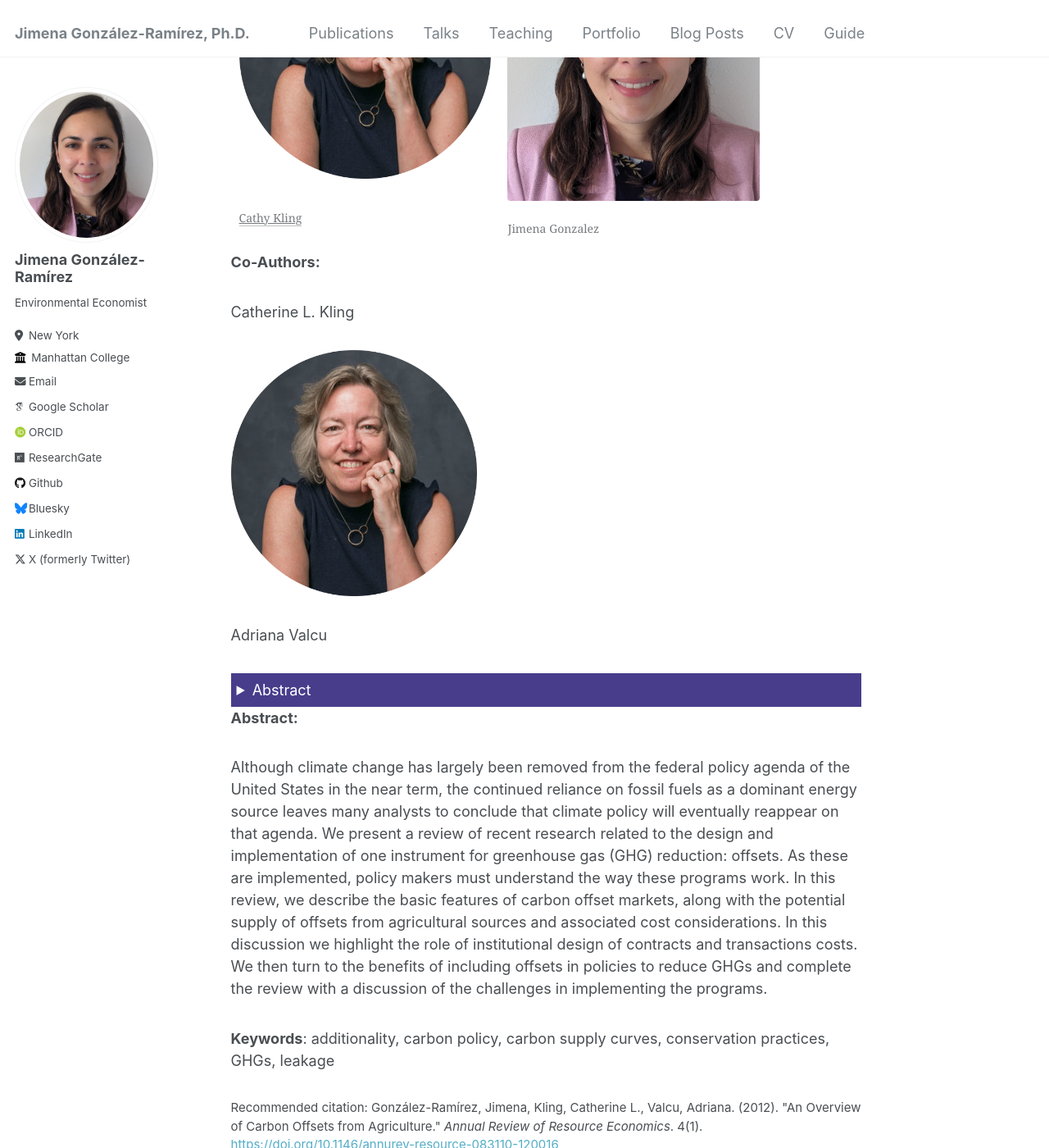
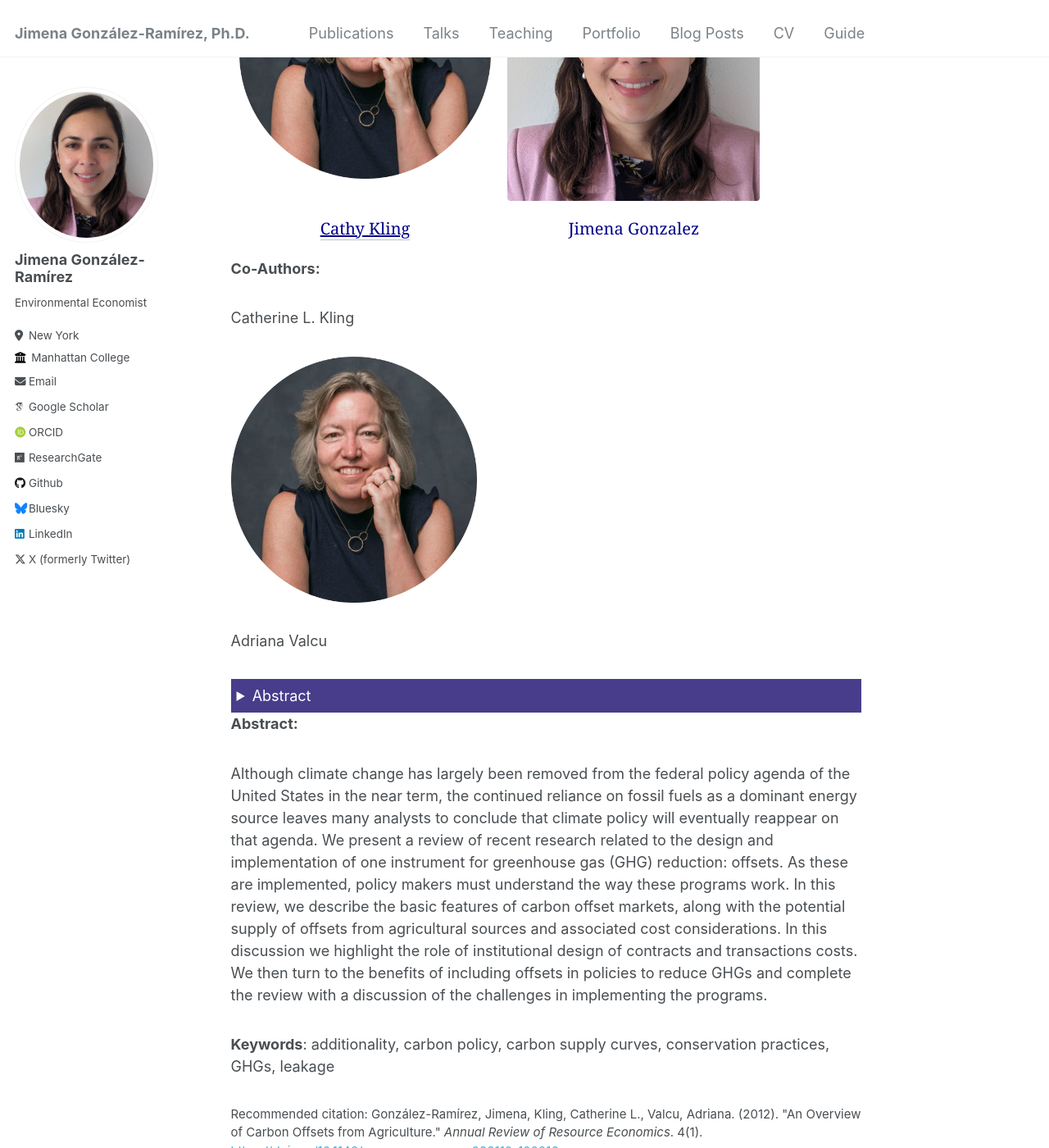
Before and after one commit to jimegon/jimegon.github.io, a Jekyll site: the page built from _publications/2012-04-17-carbon-offets-number-1.md, in a window 1280 px wide and 1400 px high, scrolled down 275 px. Shown: the whole window at 82% size. Built offline with Jekyll 4.4.1, drawn with Linux system fonts in a browser that asks for light colours; some web fonts are replaced.

Commit message:
Update _page.scss

```diff
--- a/_sass/_page.scss
+++ b/_sass/_page.scss
@@ -413,14 +413,21 @@
 }
 
 figure {
-  max-width:40%;
+  max-width: 40%;
   margin: 10px; /* Margin between images */
   text-align: center; /* Center-align the image and caption */
+  display: flex; /* Add flex display */
+  flex-direction: column; /* Stack children vertically */
+  align-items: center; /* Center items horizontally */
 }
 
+
+
 figcaption {
-  margin-top: 5px; /* Margin between image and caption */
-  font-size: 14px; /* Font size of the caption */
+  color:darkblue;
+  margin-top: 0.5px; /* Margin between image and caption */
+  font-size: 20px; /* Font size of the caption */
+  text-align: center; /* Center-align text */
 }
 
 
```
